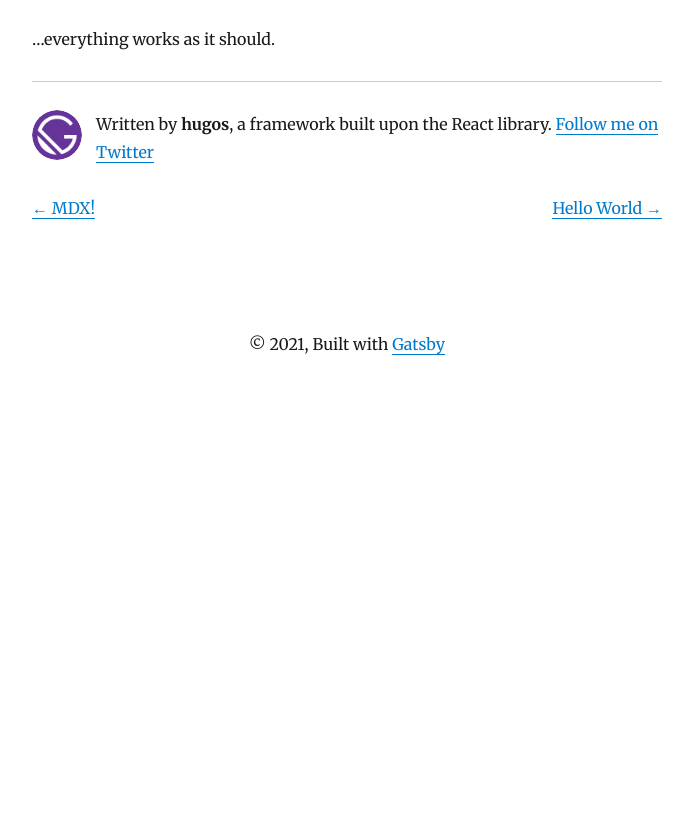
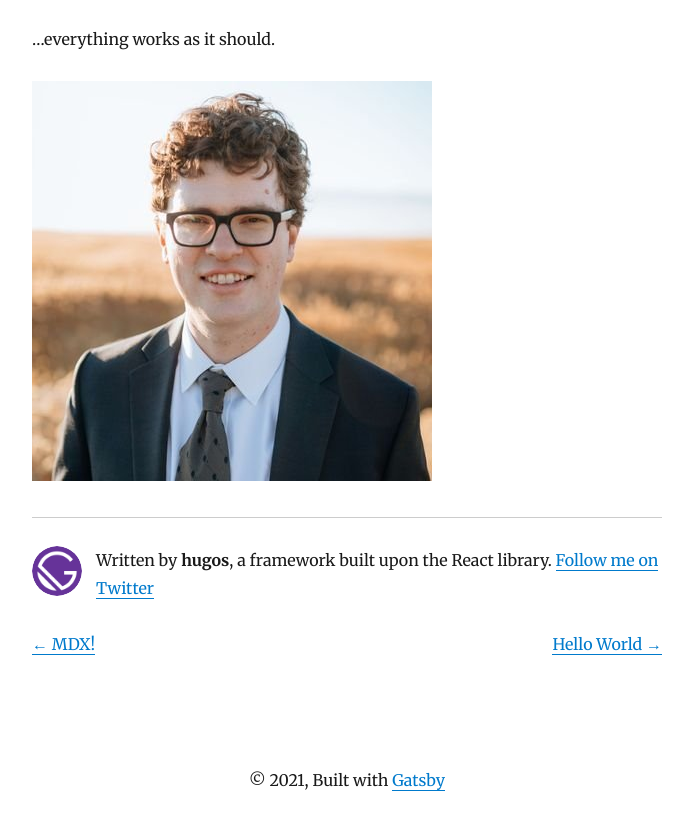
Before and after one commit to hugocaracol/hugosbrain, a Gatsby site: page /blog/awesome-images/ in a window 1280 px wide. Shown: the part 1475-2293 px from the top of the page, without its empty margins (293-986 px from the left). Before the commit the page ends 1857 px from the top, so only its background shows below. Built offline with nearby package versions, Linux system fonts and the light colour scheme; Gatsby itself is replaced by a stand-in of ours; some packages are replaced by stand-ins of ours.

Commit message:
Update Blog “awesome-images”

````diff
--- a/content/blog/awesome-images.md
+++ b/content/blog/awesome-images.md
@@ -38,3 +38,7 @@ If you try this…
 ```
 
 …everything works as it should.
+
+
+
+![](../assets/profile-pic.jpg)
````
